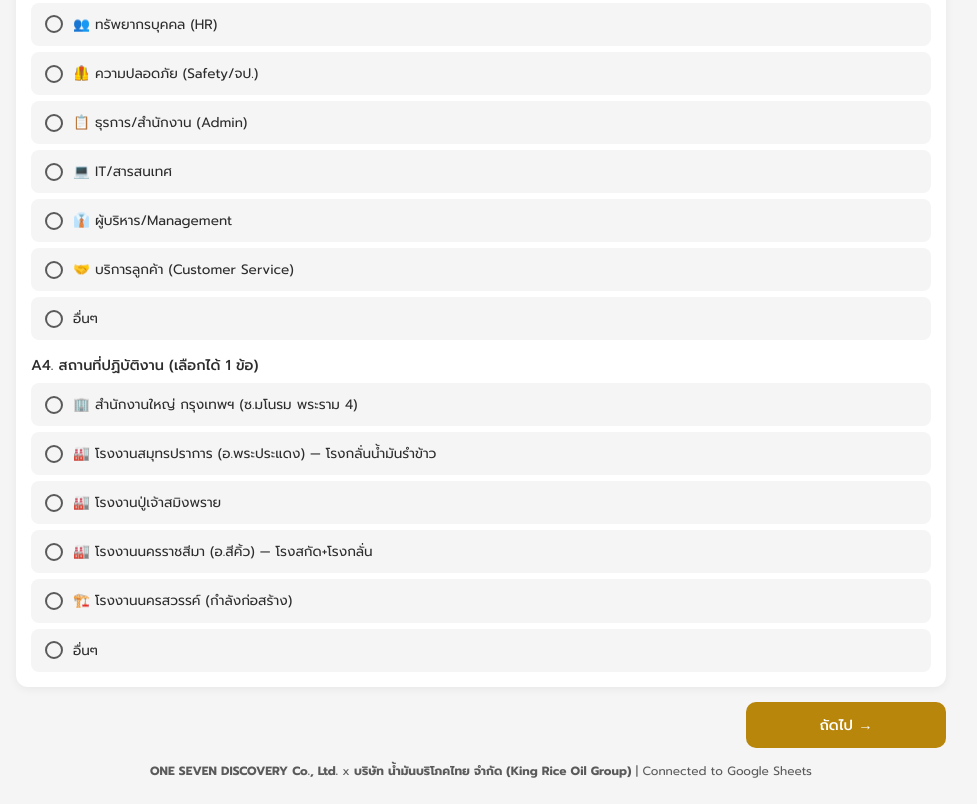
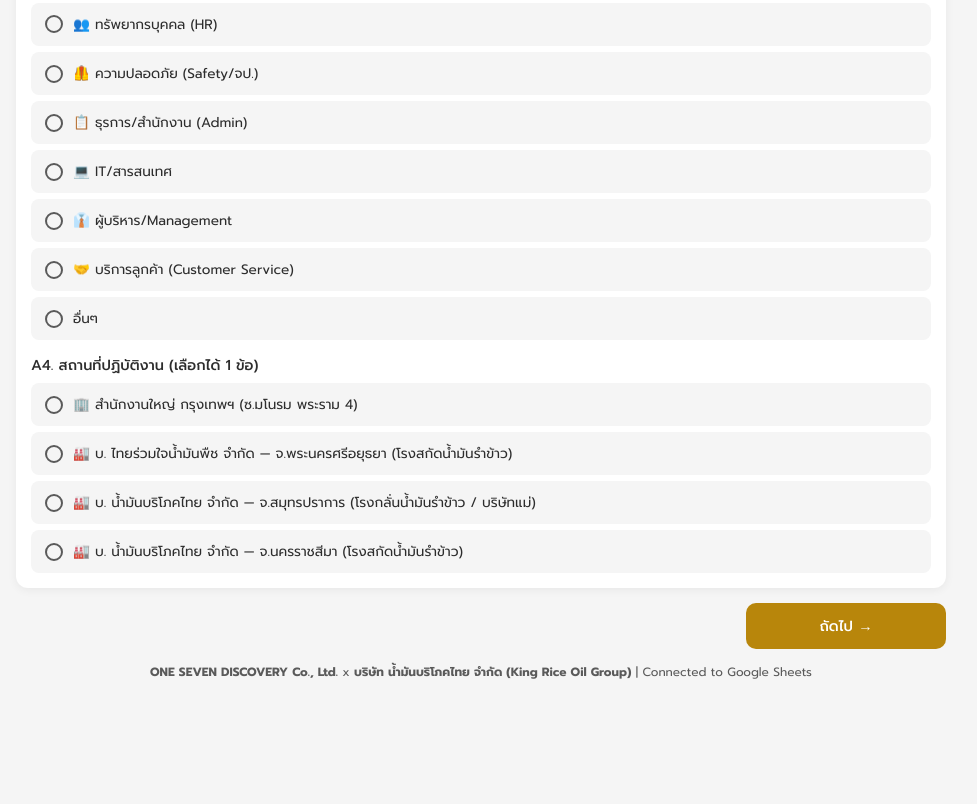
Before and after one commit to Project-Management-Hub/KingRiceOilGroup_Survey, a plain HTML site: page index.html in a window 1280 px wide. Shown: the part 892-1696 px from the top of the page, without its empty margins (159-1136 px from the left). After the commit the page ends 1598 px from the top, so only its background shows below. Drawn offline with Linux system fonts and the light colour scheme.

Commit message:
Update index.html

```diff
--- a/index.html
+++ b/index.html
@@ -190,11 +190,9 @@
         <label class="question-label">A4. สถานที่ปฏิบัติงาน (เลือกได้ 1 ข้อ)</label>
         <div class="option-group">
             <label class="option" onclick="selectOption(this,'location')"><input type="radio" name="location" value="hq-bangkok" style="display:none"><span class="checkmark"></span><span class="option-title">🏢 สำนักงานใหญ่ กรุงเทพฯ (ซ.มโนรม พระราม 4)</span></label>
-            <label class="option" onclick="selectOption(this,'location')"><input type="radio" name="location" value="samutprakarn" style="display:none"><span class="checkmark"></span><span class="option-title">🏭 โรงงานสมุทรปราการ (อ.พระประแดง) — โรงกลั่นน้ำมันรำข้าว</span></label>
-            <label class="option" onclick="selectOption(this,'location')"><input type="radio" name="location" value="poochao" style="display:none"><span class="checkmark"></span><span class="option-title">🏭 โรงงานปู่เจ้าสมิงพราย</span></label>
-            <label class="option" onclick="selectOption(this,'location')"><input type="radio" name="location" value="korat" style="display:none"><span class="checkmark"></span><span class="option-title">🏭 โรงงานนครราชสีมา (อ.สีคิ้ว) — โรงสกัด+โรงกลั่น</span></label>
-            <label class="option" onclick="selectOption(this,'location')"><input type="radio" name="location" value="nakhonsawan" style="display:none"><span class="checkmark"></span><span class="option-title">🏗️ โรงงานนครสวรรค์ (กำลังก่อสร้าง)</span></label>
-            <label class="option has-input" onclick="selectOption(this,'location')"><input type="radio" name="location" value="other-location" style="display:none"><span class="checkmark"></span><span class="option-title">อื่นๆ</span><input type="text" class="other-input" id="locationOtherInput" placeholder="ระบุสถานที่..." onclick="event.stopPropagation()"></label>
+            <label class="option" onclick="selectOption(this,'location')"><input type="radio" name="location" value="ayutthaya" style="display:none"><span class="checkmark"></span><span class="option-title">🏭 บ. ไทยร่วมใจน้ำมันพืช จำกัด — จ.พระนครศรีอยุธยา (โรงสกัดน้ำมันรำข้าว)</span></label>
+            <label class="option" onclick="selectOption(this,'location')"><input type="radio" name="location" value="samutprakarn" style="display:none"><span class="checkmark"></span><span class="option-title">🏭 บ. น้ำมันบริโภคไทย จำกัด — จ.สมุทรปราการ (โรงกลั่นน้ำมันรำข้าว / บริษัทแม่)</span></label>
+            <label class="option" onclick="selectOption(this,'location')"><input type="radio" name="location" value="korat" style="display:none"><span class="checkmark"></span><span class="option-title">🏭 บ. น้ำมันบริโภคไทย จำกัด — จ.นครราชสีมา (โรงสกัดน้ำมันรำข้าว)</span></label>
         </div>
     </div>
 </div>
```
